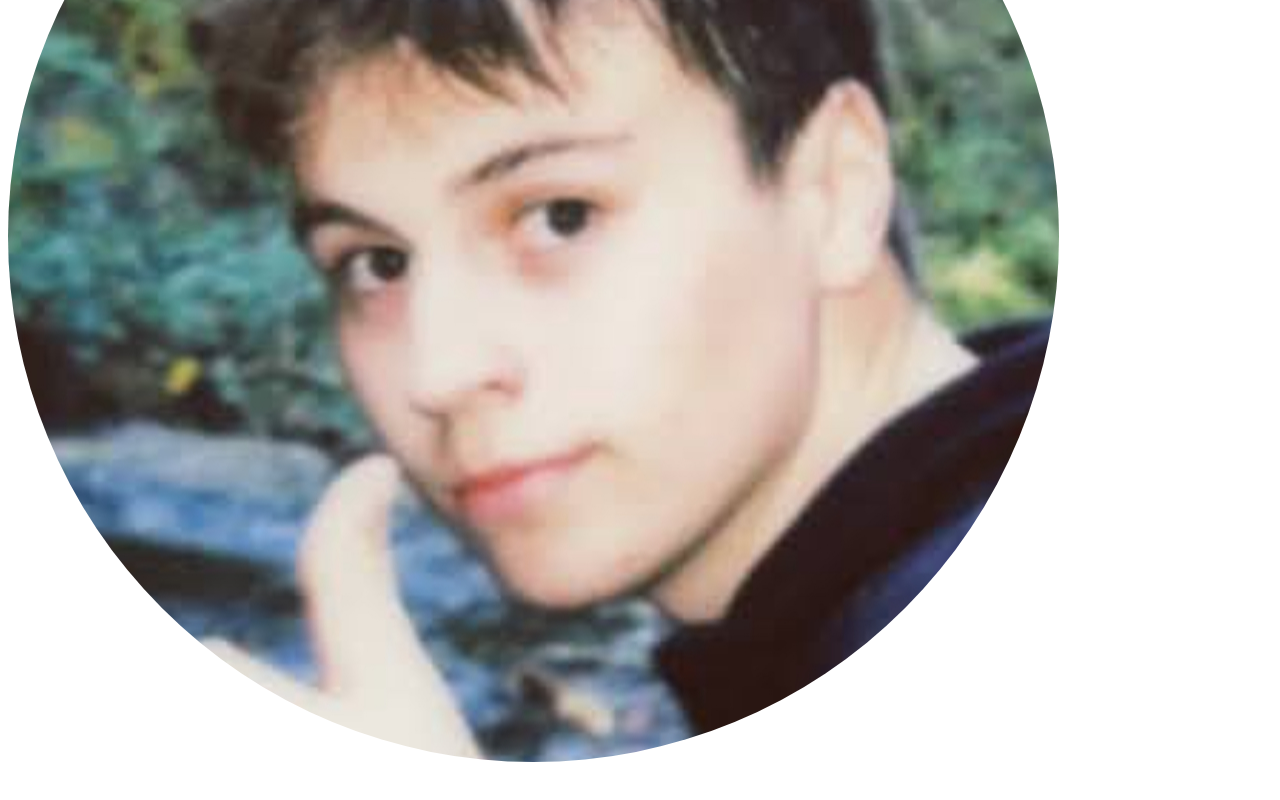
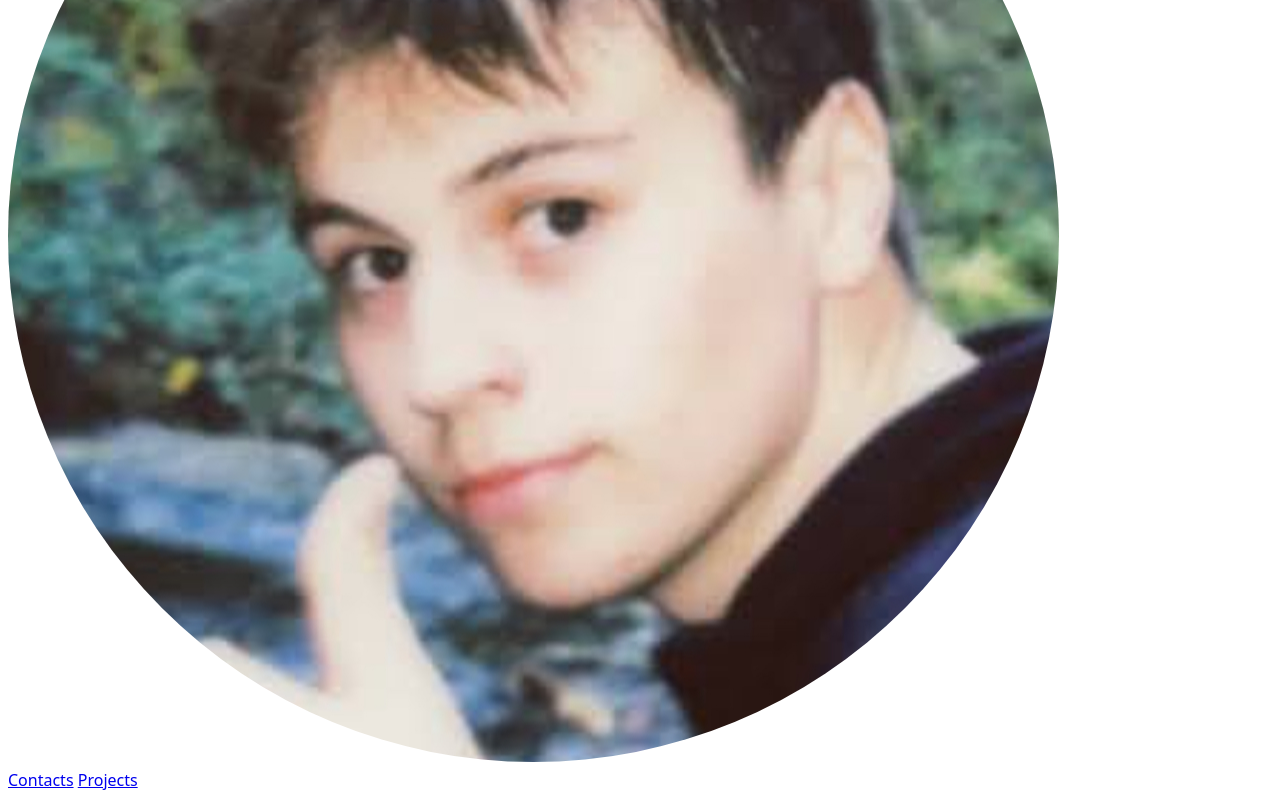
Before and after one commit to d2osborn/portfolio, a plain HTML site: page index.html in a window 1280 px wide. Shown: the part 420-1220 px from the top of the page. Before the commit the page ends 1196 px from the top, so only its background shows below. Drawn offline with Linux system fonts and the light colour scheme.

Commit message:
Update index.html

```diff
--- a/index.html
+++ b/index.html
@@ -9,6 +9,10 @@
     <p>3rd year Data Science Student</p>
     <img src="images/circ-pfp.png" alt="My image">
     <link rel="stylesheet" href="style.css">
+    <nav>
+        <a href="contacts/index.html">Contacts</a>
+        <a href="projects/index.html">Projects</a>
+    </nav>
 </head>
 <body>
 
```
